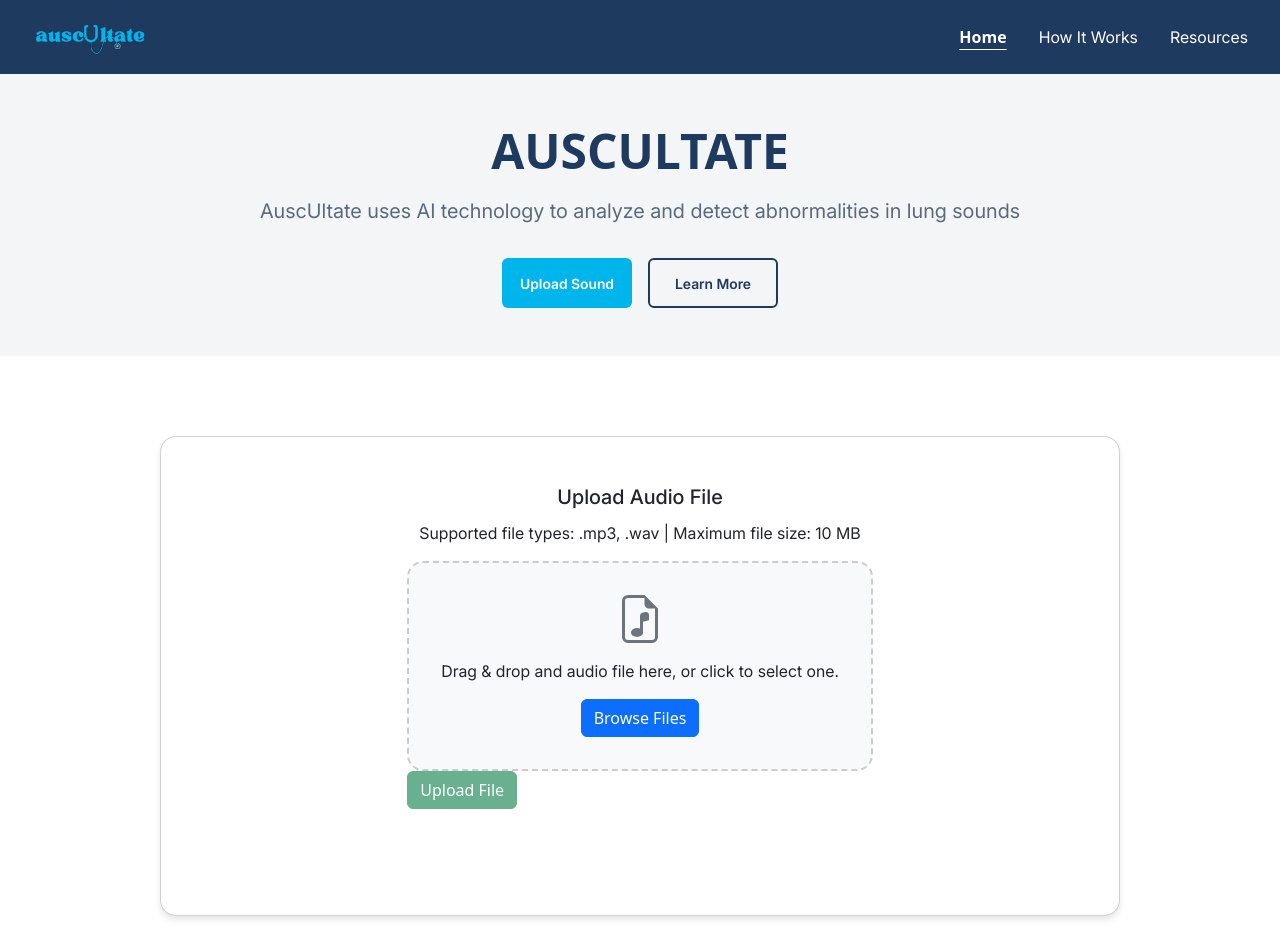
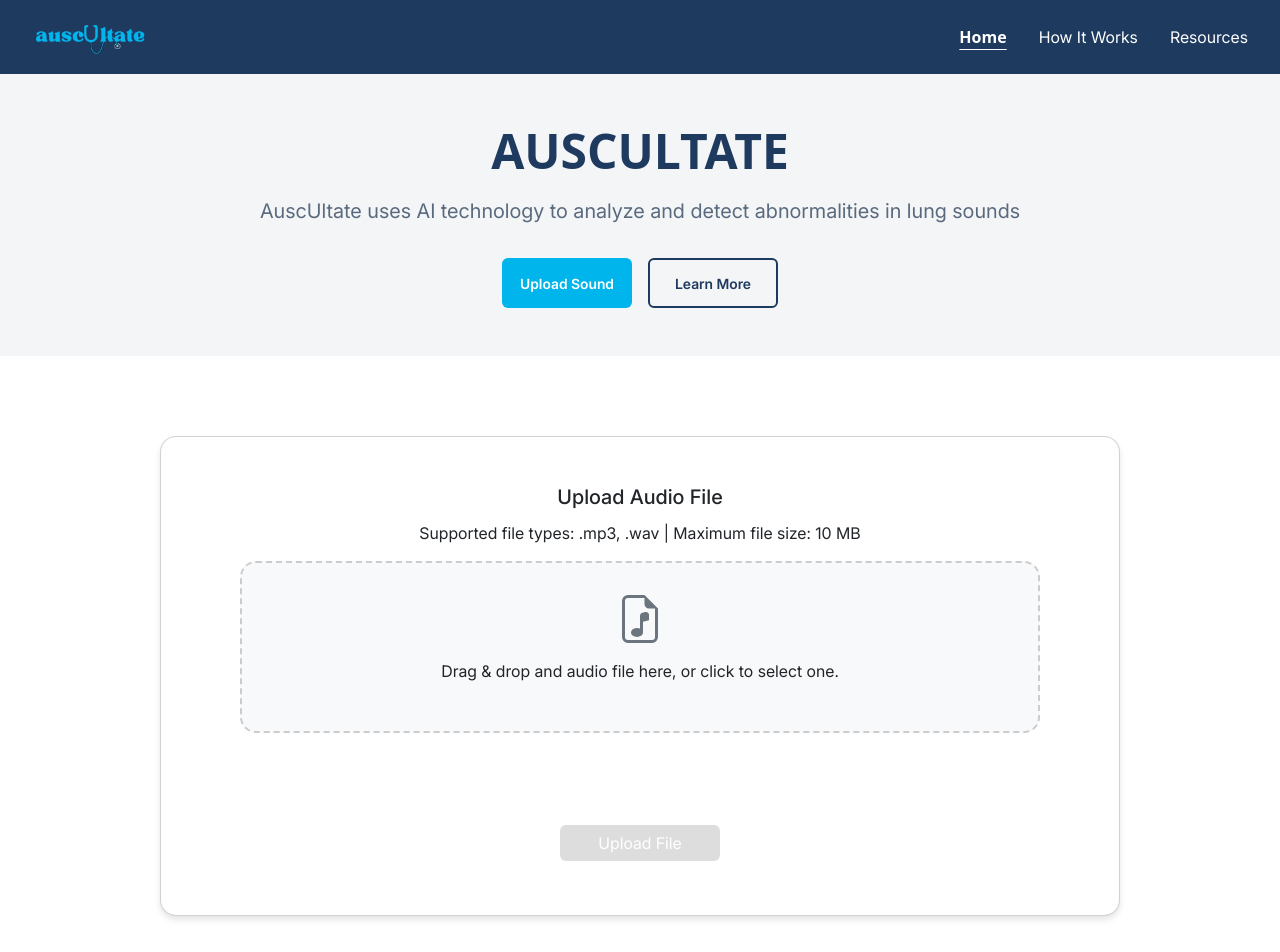
Before and after one commit to rickardo-roxas/auscultate, a React (Vite) app in the folder client/: page / in a window 1280 px wide. Shown: the top 952 px of the page. Built offline with nearby package versions, Linux system fonts and the light colour scheme; no server answers.

Commit message:
Fixed styling of buttons and containers

```diff
--- a/client/src/components/features/FileUpload/FileUpload.jsx
+++ b/client/src/components/features/FileUpload/FileUpload.jsx
@@ -9,6 +9,10 @@ import styles from './FileUpload.module.css';
 
 const MAX_SIZE = 10 * 1024 * 1024; // 10 MB file max size
 
+/**
+ * FileUpload page for uploading audio files.
+ * @returns {JSX.Element} - Rendered FileUpload page
+ */
 function FileUpload() {
     const [error, setError] = useState('');
     const [file, setFile] = useState(null);
@@ -17,6 +21,7 @@ function FileUpload() {
         method: 'POST',
     }, true);
 
+    // Handle file drop
     const onDrop = useCallback((acceptedFiles, fileRejections) => {
         setError('');
         setFile(null);
@@ -30,6 +35,7 @@ function FileUpload() {
         setFile(selectedFile);
     }, []);
 
+    // Handle file drop
     const { getRootProps, getInputProps, isDragActive } = useDropzone({
         accept: {
             'audio/*': ['.mp3','.wav']
@@ -39,6 +45,7 @@ function FileUpload() {
         onDrop
     });
 
+    // Handle file upload
     const handleUpload = async () => {
         if (!file) {
             setError('No file selected.');
@@ -81,25 +88,27 @@ function FileUpload() {
                             : "Drag & drop and audio file here, or click to select one."
                         }
                     </p>
-                    <Button variant="primary">
-                        Browse Files
-                    </Button>
                 </div>
 
+                <div className={styles.actionContainer}>
+                    <div className={styles.fileInfo}>
                         {file && (
-                    <div className="mt-3 text-start">
+                            <>
                                 <p className="mb-1"><strong>Selected file:</strong> {file.name}</p>
                                 <p className="text-muted small">Size: {(file.size / 1024 / 1024).toFixed(2)} MB</p>
+                            </>
+                        )}
                     </div>
-                )}
 
                     <Button
                         variant="success"
                         onClick={handleUpload}
                         disabled={!file || loading}
+                        className={styles.uploadButton}
                     >
                         {loading ? 'Uploading...' : 'Upload File'}
                     </Button>
+                </div>
             </Card>
         </Form>
     );
--- a/client/src/components/features/FileUpload/FileUpload.module.css
+++ b/client/src/components/features/FileUpload/FileUpload.module.css
@@ -1,9 +1,10 @@
 .card {
     margin: 5rem 10rem;
-    height:30rem;
+    height: 30rem;
     display: flex;
     align-items: center;
     justify-content: center;
+    align-self: center;
 }
 
 .card h3, p {
@@ -12,6 +13,7 @@
 }
 
 .dropzone {
+    font-family: var(--inter);
     border: 2px dashed #ccc;
     border-radius: 1rem;
     padding: 2rem;
@@ -21,25 +23,44 @@
     align-items: center;
     display: flex;
     flex-direction: column;
-    width: 100%;
+    width: 50rem;
 }
 
 .error {
-border-color: red;
+    border-color: red;
 }
 
 .iconContainer {
-margin-bottom: 1rem;
+    margin-bottom: 1rem;
 }
 
-.errorText {
-color: red;
-font-weight: 500;
+.browseButton {
+    font-family: var(--inter);
 }
 
-.supportText {
-display: block;
-margin-top: 1rem;
-color: #dc3545;
-font-size: 0.875rem;
+.uploadButton {
+    font-family: var(--inter);
+    width: 10rem;
+    text-align: center;
 }
+
+.uploadButton:disabled {
+    background-color: #ccc;
+    cursor: not-allowed;
+    border: none;
+}
+
+.actionContainer {
+    display: flex;
+    flex-direction: column;
+    justify-content: space-between;
+    min-height: 7rem;
+    margin-top: 1rem;
+    align-items: center;
+    justify-content: center;
+}
+
+.fileInfo {
+    flex-grow: 1;
+    text-align: start;
+}
```
Lines whose indentation alone changed are shown as unchanged.
